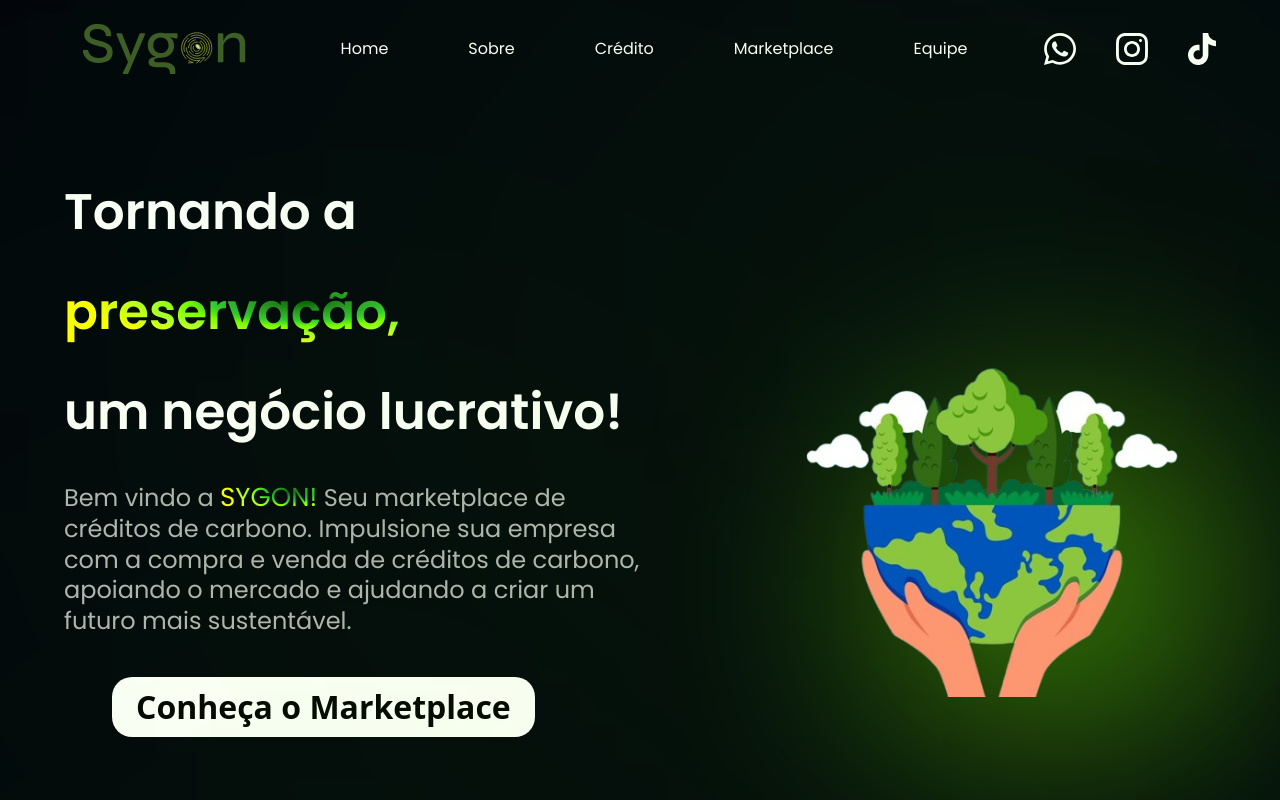
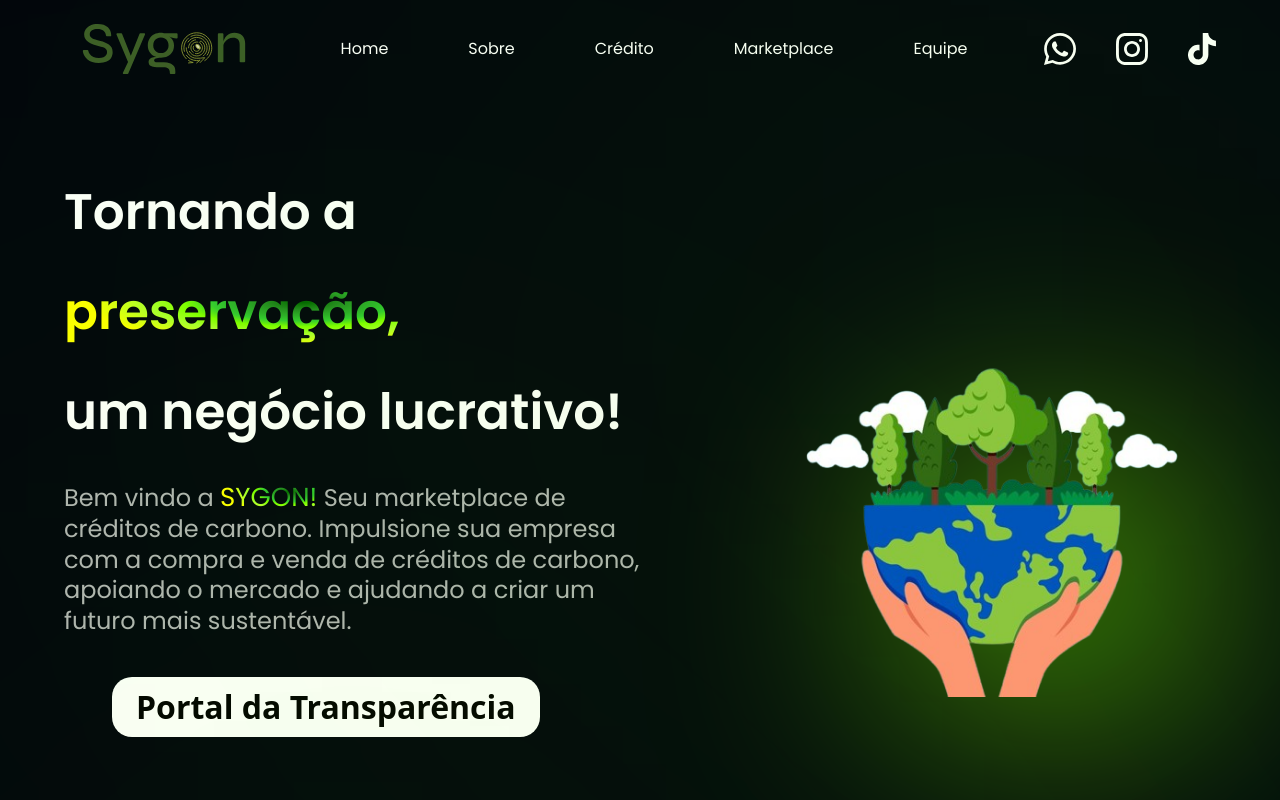
Before and after one commit to kiqsmg/Sygon, a React (Vite) app in the folder landingPage/Sygo_landingPage/: page / in a window 1280 px wide. Shown: the top 800 px of the page. Built offline with nearby package versions, Linux system fonts and the light colour scheme.

Commit message:
Change button text to Portal da Transparencia

```diff
--- a/landingPage/Sygo_landingPage/src/components/Button.jsx
+++ b/landingPage/Sygo_landingPage/src/components/Button.jsx
@@ -3,7 +3,7 @@
 const Button = ({styles}) => {
   return (
     <button type='button' className={`py-[6px] px-6 bg-white text-blue-gradient transition duration-200 hover:scale-105 font-bold rounded-[20px] mb-5 mt-5 ss:text-[32px] outline-none ${styles}`}>
-      Conheça o Marketplace
+      Portal da Transparência
     </button>
   )
 }
```
